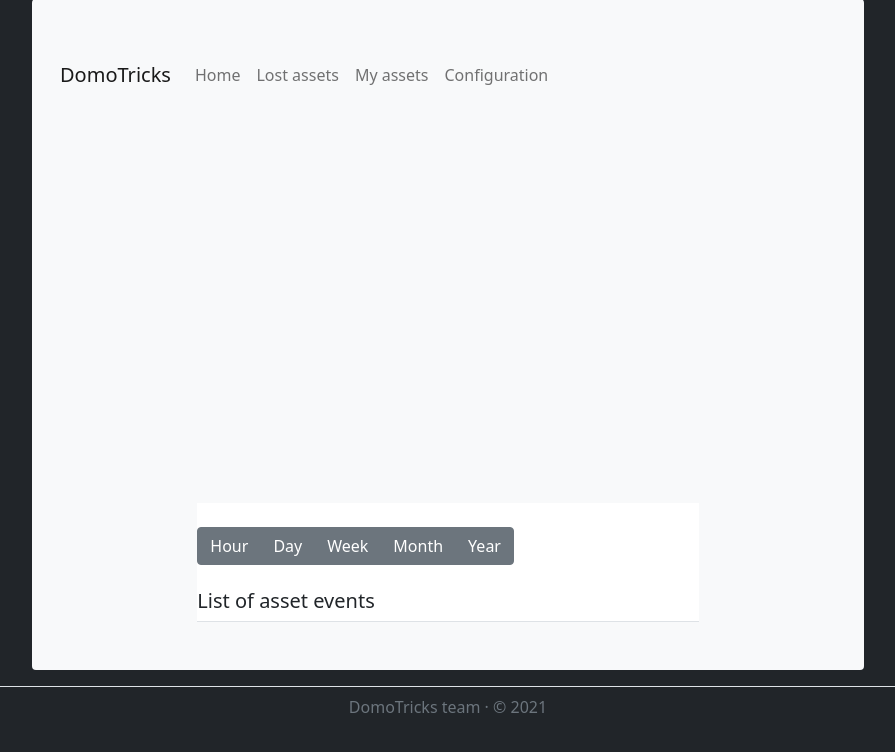
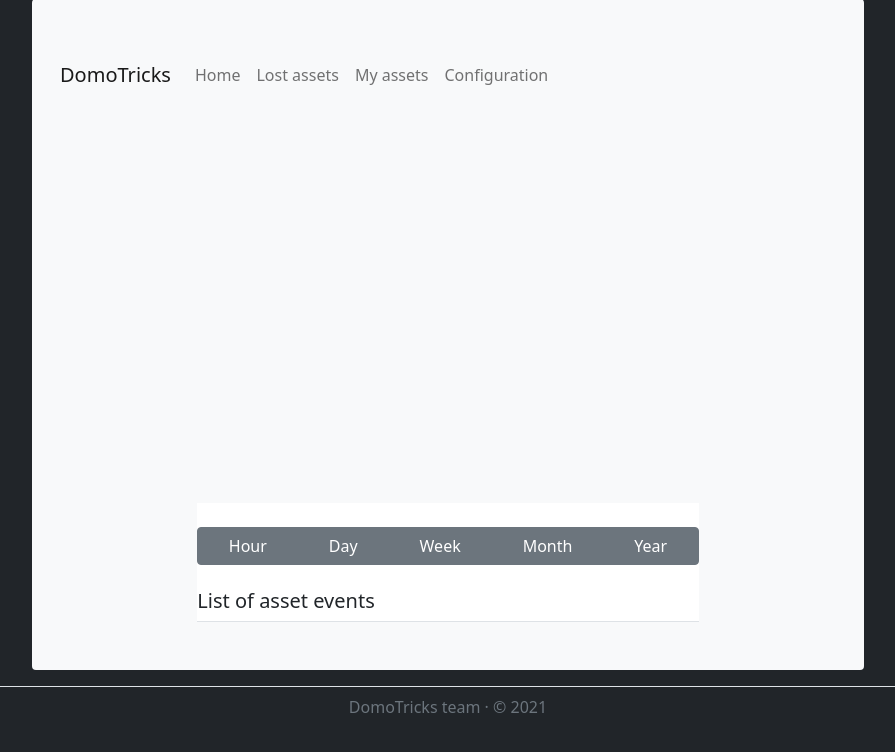
Before and after one commit to nbeguier/DomoTricks, a Flask app: template web/templates/asset.html in a window 1280 px wide. Shown: the part 17-769 px from the top of the page, without its empty margins (192-1087 px from the left). Run offline with Flask 2, Linux system fonts and the light colour scheme; the template is opened without the code that fills it, so the values that code supplies are empty; some libraries are stand-ins or nearby versions.

Commit message:
Fix responsive button length

```diff
--- a/web/templates/asset.html
+++ b/web/templates/asset.html
@@ -12,14 +12,12 @@
 
 <div class="d-flex flex-column align-items-stretch bg-white">
   <svg class="bi me-2" width="30" height="24"><use xlink:href="#bootstrap"></use></svg>
-  <div class="btn-toolbar mb-4" role="toolbar" aria-label="Toolbar with button groups">
-    <div class="btn-group me-2" role="group" aria-label="First group">
-      <button type="button" class="btn btn-secondary" onclick="Redirect('hour')">Hour</button>
-      <button type="button" class="btn btn-secondary" onclick="Redirect('day')">Day</button>
-      <button type="button" class="btn btn-secondary" onclick="Redirect('week')">Week</button>
-      <button type="button" class="btn btn-secondary" onclick="Redirect('month')">Month</button>
-      <button type="button" class="btn btn-secondary" onclick="Redirect('year')">Year</button>
-    </div>
+  <div class="btn-group mb-4" role="group" aria-label="Periods button group">
+    <button type="button" class="btn btn-secondary" onclick="Redirect('hour')">Hour</button>
+    <button type="button" class="btn btn-secondary" onclick="Redirect('day')">Day</button>
+    <button type="button" class="btn btn-secondary" onclick="Redirect('week')">Week</button>
+    <button type="button" class="btn btn-secondary" onclick="Redirect('month')">Month</button>
+    <button type="button" class="btn btn-secondary" onclick="Redirect('year')">Year</button>
   </div>
   <h5>List of asset events</h5>
   <div class="list-group list-group-flush border-bottom scrollarea">
```
